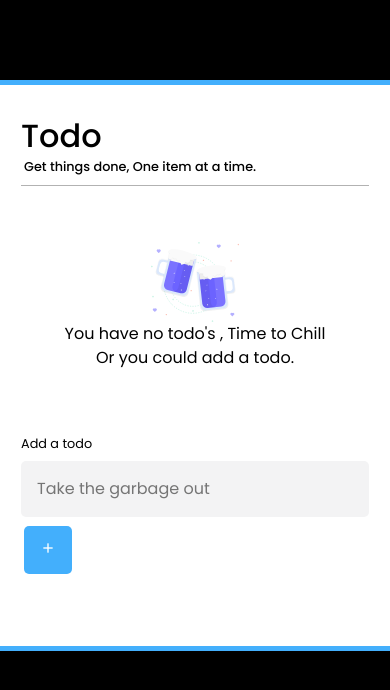
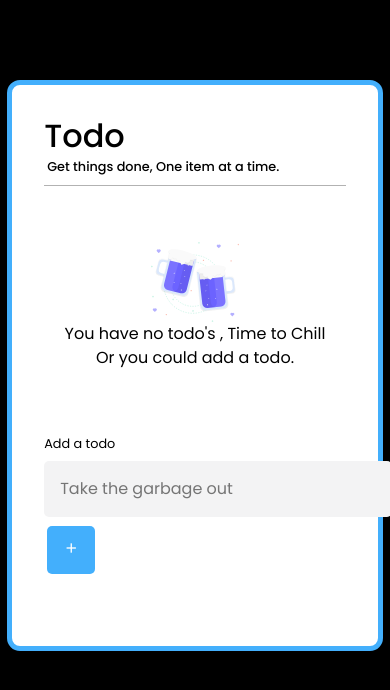
Before and after one commit to Fisayomiii/Todo, a React (Create React App) app: page / in a window 390 px wide. Shown: the top 690 px of the page. Built offline with nearby package versions, Linux system fonts and the light colour scheme.

Commit message:
Made it a little bit responsive

```diff
--- a/src/App.css
+++ b/src/App.css
@@ -76,7 +76,7 @@ body {
 #todolist {
 	margin: 5rem auto;
 	padding: 2rem 2rem 3rem;
-	width: 100%;
+	width: 89%;
 	max-width: 500px;
 	background: #ffffff;
 	color: rgb(0, 0, 0);
@@ -151,11 +151,12 @@ body {
 	font-size: 0.8rem;
 }
 .form input {
-	flex-grow: 1;
+	align-items: center;
+	margin: 0 auto;
 	border: none;
 	background: #F3F3F4;
 	border-radius: 5px;
-	padding: 1em;
+	padding:1em;
 	font-size: initial;
 	margin-bottom: 0.5em;
 }
```
